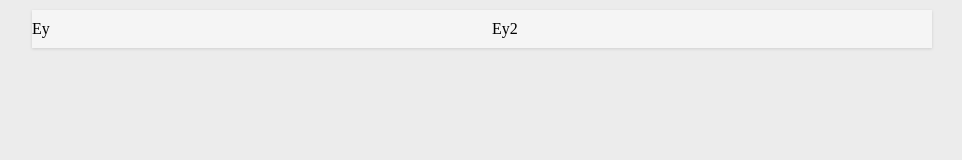
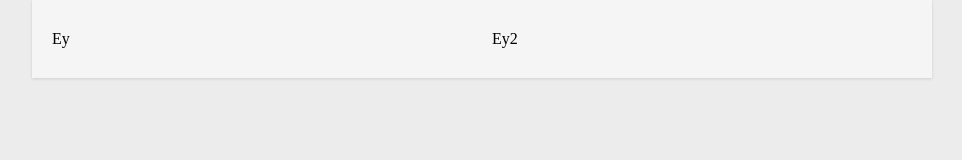
Before and after one commit to Saigesp/Flexboxer, a plain HTML site: page demo/demo1.html in a window 1280 px wide. Shown: the whole page, without its empty margins (158-1120 px from the left). Drawn offline with Linux system fonts and the light colour scheme.

Commit message:
remove section type dependency

```diff
--- a/demo/demo1.html
+++ b/demo/demo1.html
@@ -8,7 +8,7 @@
 <body>
 	<div id="main">
 		<div class="flexboxer">
-			<section class="wrap wrap--frame wrap--flex">
+			<section class="wrap wrap--content wrap--flex">
 				<div class="wrap wrap--frame wrap--frame__middle">Ey</div>
 				<div class="wrap wrap--frame wrap--frame__middle">Ey2</div>
 			</section>
--- a/style.css
+++ b/style.css
@@ -50,7 +50,11 @@ body {
 	margin-top: 10px;
 }
 
-.flexboxer > section:last-of-type{
+.flexboxer > .wrap:first-child{
+	margin-top: 0;
+}
+
+.flexboxer > .wrap:last-child{
 	margin-bottom: 0;
 }
 
```
